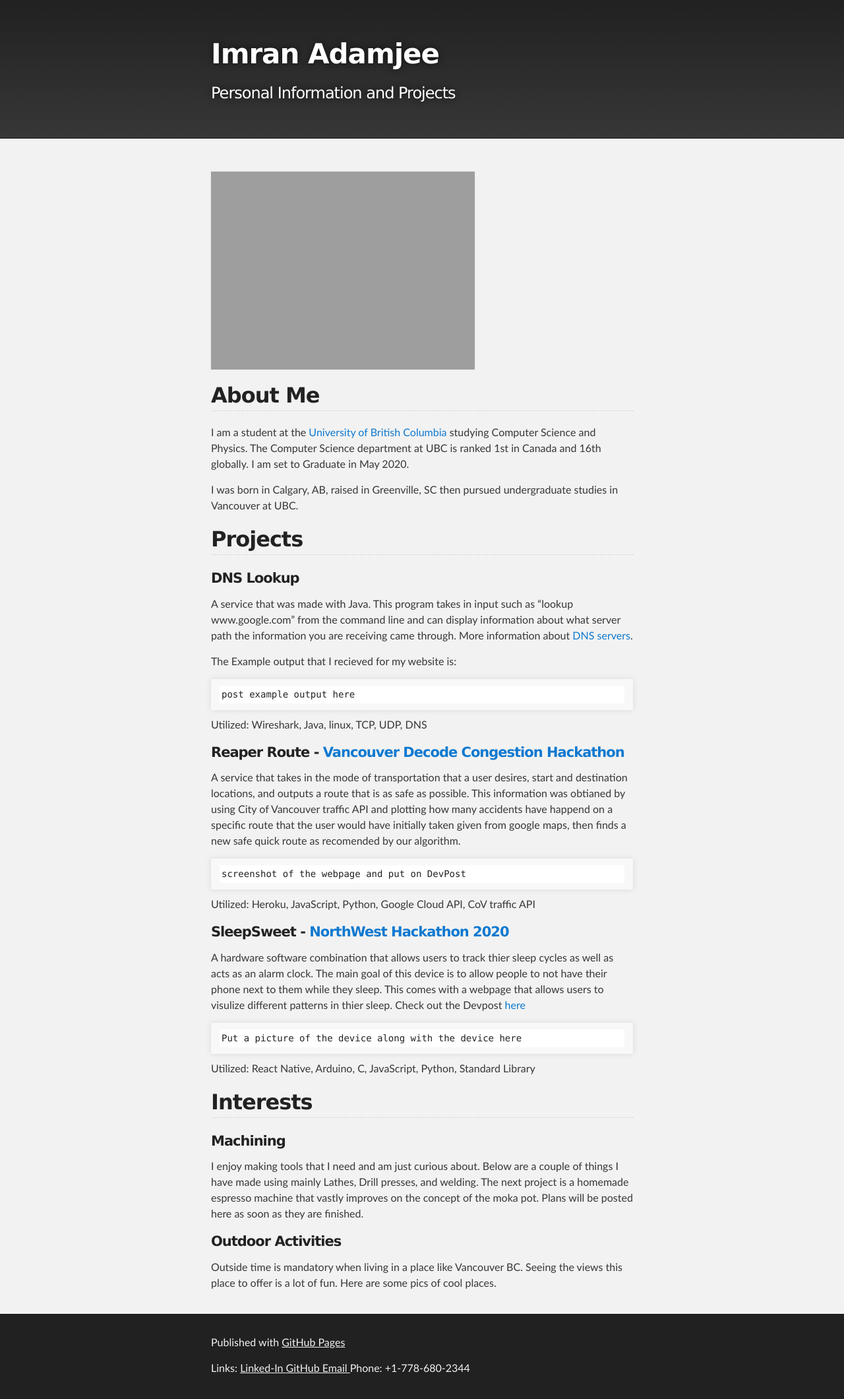
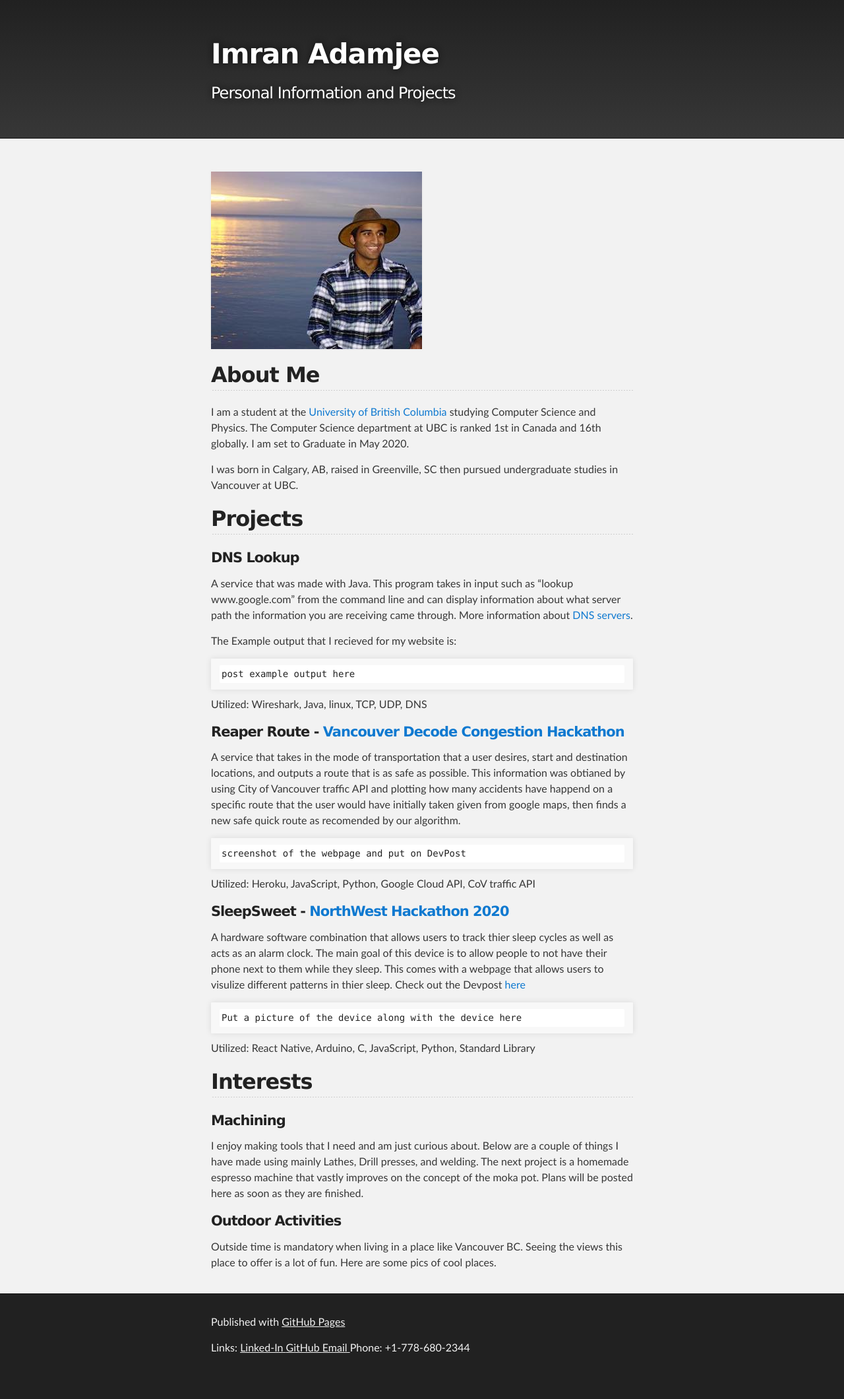
Before and after one commit to iminator25/iminator25.github.io, a Jekyll site: the page built from index.md, in a window 1280 px wide. Shown: the whole page at 66% size. Built offline with Jekyll 4.4.1, drawn with Linux system fonts in a browser that asks for light colours; after the commit the page ends 2089 px from its top, so only the background shows below that.

Commit message:
resize a2

```diff
--- a/index.md
+++ b/index.md
@@ -2,7 +2,7 @@
 layout: default
 ---
 
-![Me: Imran](./Imey.jpg =379x)
+![Me: Imran](./Imey.jpg)
 
 
 ## About Me
```
